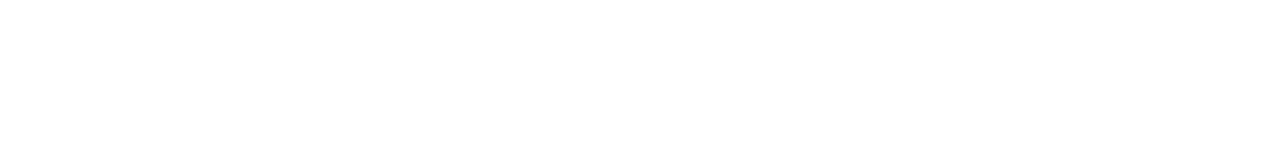
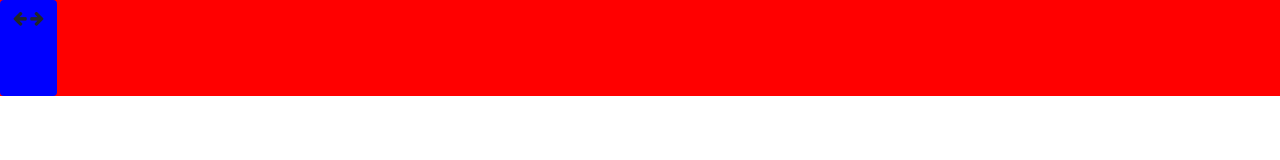
Before and after one commit to speccysps/Football-Manager-Authtentic-Competition-Colours, a website: page dev/index.html in a window 1280 px wide. Drawn offline with nearby package versions, Linux system fonts and the light colour scheme.

Commit message:
Added fa buttons to menu

```diff
--- a/dev/index.html
+++ b/dev/index.html
@@ -15,7 +15,10 @@
 
 <body>
     <div class="title-bar">
-        <div class="navigation btn"></div>
+        <div class="navigation btn primary-btn">
+            <i class="fa fa-arrow-left" aria-hidden="true"></i>
+            <i class="fa fa-arrow-right" aria-hidden="true"></i>
+        </div>
         <div class="logo"></div>
     </div>
     <script src="js/jquery.min.js"></script>
--- a/dev/scss/style.scss
+++ b/dev/scss/style.scss
@@ -5,3 +5,13 @@
 body {
     font-family: $font-primary;
 }
+
+.title-bar {
+    background: red;
+    height: 6rem;
+}
+
+.navigation.primary-btn {
+    background: blue;
+    height: 100%;
+}
```
Also changed, not shown: dev/css/style.css, 1 other file.
